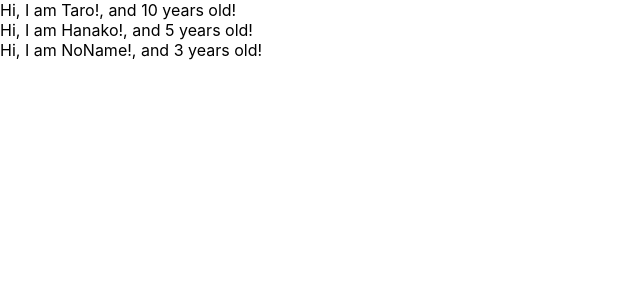
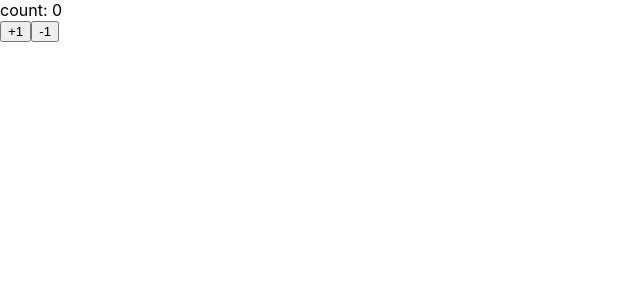
Before and after one commit to kazunisikawa/udemy-react-redux-crud-application, a React (Create React App) app: page / in a window 1280 px wide. Shown: the top 300 px of the page, without its empty margins (0-640 px from the left). Built offline with nearby package versions, Linux system fonts and the light colour scheme.

Commit message:
learn state and setState

```diff
--- a/src/App.js
+++ b/src/App.js
@@ -1,32 +1,31 @@
-import React from 'react';
-import PropTypes from 'prop-types';
+import React, { Component } from 'react';
 
-const App = () => {
+const App = () => (<Counter></Counter>)
 
-  const profiles = [
-    {name: "Taro", age: 10},
-    {name: "Hanako", age: 5},
-    {name: "NoName", age: 3},
-  ]
+class Counter extends Component {
+  constructor(props) {
+    super(props)
+    this.state = { count: 0 }
+  }
 
+  handlePlusButton = () => {
+    this.setState({ count: this.state.count + 1})
+  }
+
+  hundleMinusButton = () => {
+    this.setState({ count: this.state.count - 1})
+  }
+
+  render() {
+    console.log("render")
     return (
-      <div>
-        {
-          profiles.map((profile, index) => {
-            return <User name={profile.name} age={profile.age} key={index}/>
-          })
-        }
-      </div>
+    <React.Fragment>
+      <div>count: {this.state.count}</div>
+      <button onClick={this.handlePlusButton}>+1</button>
+      <button onClick={this.hundleMinusButton}>-1</button>
+    </React.Fragment>
     )
-}
-
-const User = (props) => {
-return <div>Hi, I am {props.name}!, and {props.age} years old!</div>
-}
-
-User.propTypes = {
-  name: PropTypes.string,
-  age: PropTypes.number.isRequired
+  }
 }
 
 export default App;
```
